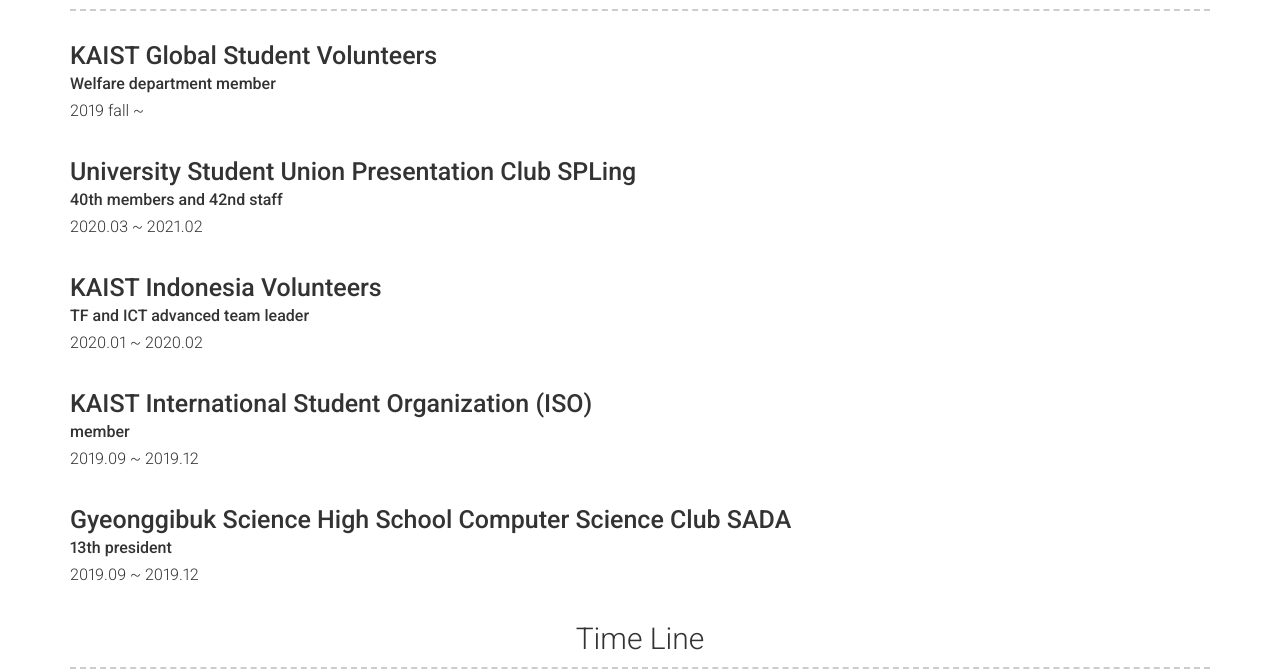
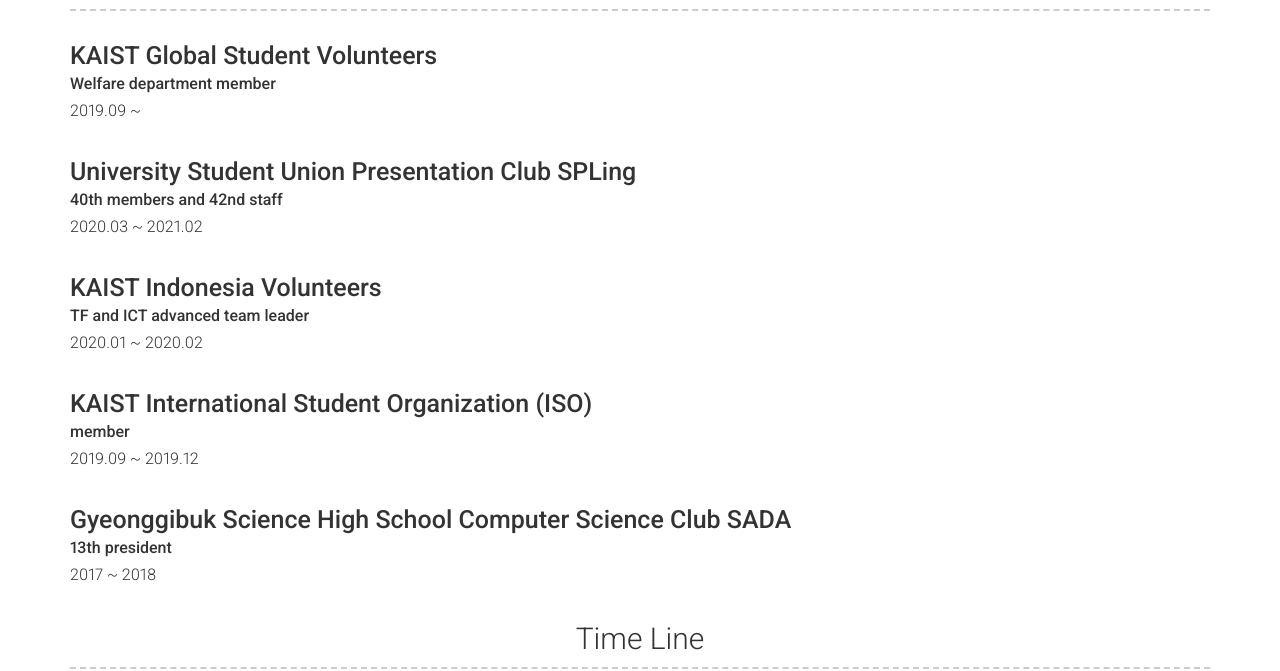
Before and after one commit to hengho/hengho.github.io, a Jekyll site: the page built from index.md, in a window 1280 px wide and 900 px high, scrolled down 1907 px. Shown: the part 159-830 px from the top of the window. Built offline with Jekyll 4.4.1, drawn with Linux system fonts in a browser that asks for light colours; nearby versions of some CDN libraries.

Commit message:
Update _config.yml

```diff
--- a/_config.yml
+++ b/_config.yml
@@ -149,7 +149,7 @@ content:
       - layout: top
         title: KAIST Global Student Volunteers
         sub_title: Welfare department member
-        caption: 2019 fall ~
+        caption: 2019.09 ~
         #quote: >
         #  Short institution or course description (optional)
         #description: | # this will include new lines to allow paragraphs
@@ -181,7 +181,7 @@ content:
       - layout: top
         title: Gyeonggibuk Science High School Computer Science Club SADA
         sub_title: 13th president
-        caption: 2019.09 ~ 2019.12
+        caption: 2017 ~ 2018
 
 #  - title: Experience
 #    layout: list
```
